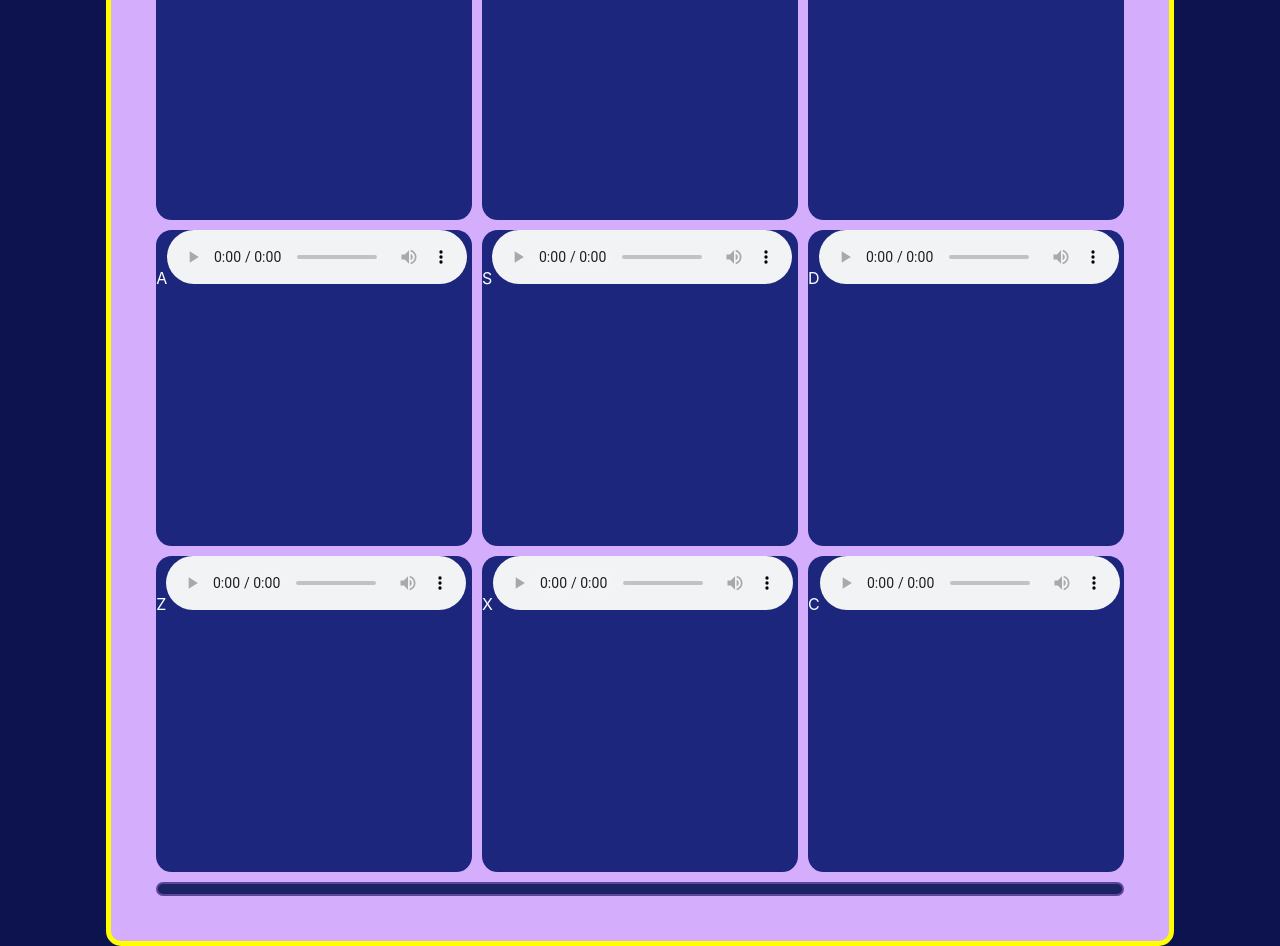
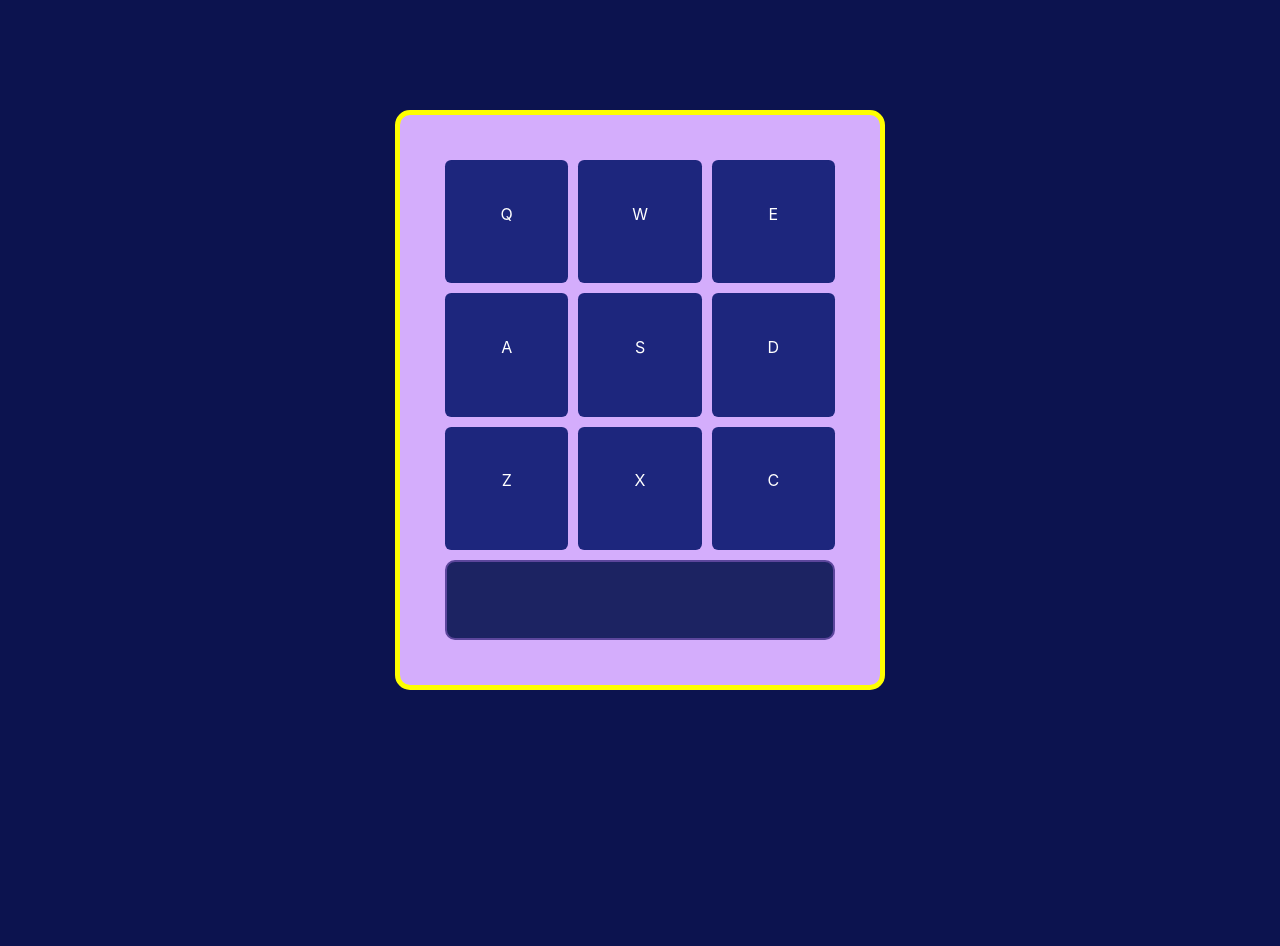
Before and after one commit to piealot/drum-machine, a React (Create React App) app: page / in a window 1280 px wide. After the commit the page ends 800 px from the top, so only its background shows below. Built offline with nearby package versions, Linux system fonts and the light colour scheme.

Commit message:
fixed for fcc

```diff
--- a/src/App.css
+++ b/src/App.css
@@ -22,6 +22,9 @@ body{
   border: none;
   border-radius: 5%;
   margin: 5px;
+  display: flex;
+  justify-content: center;
+  align-items: center;
 }
 
 .pad-bank{
@@ -44,4 +47,5 @@ body{
   font-weight:bold;
   border: 2px solid #5C469C;
   border-radius: 10px;
+  min-height: 2.5em;
 }
--- a/src/App.js
+++ b/src/App.js
@@ -5,19 +5,18 @@ function App() {
 
   const [lastSound, setLastSound] = useState("");
 
-  // handle what happens on key press
   const handleKeyPress = useCallback((event) => {
-    if(getSound(event.key)){
-      playSound(getSound(event.key), setLastSound);
+    const key = (event.key).toUpperCase();
+    if(getSound(key)){
+      console.log("hello");
+      playSound(getSound(key), setLastSound);
     }
 
   }, []);
 
   useEffect(() => {
-    // attach the event listener
     document.addEventListener('keydown', handleKeyPress);
 
-    // remove the event listener
     return () => {
       document.removeEventListener('keydown', handleKeyPress);
     };
@@ -47,10 +46,9 @@ function DrumPad(props, setLast) {
       playSound(props.type, props.setLast);
     }} className="drum-pad" id={props.type}>
 
-        {getKey(props.type)}
+        <p>{getKey(props.type)}</p>
 
-        <audio className="clip" controls id={getKey(props.type) }>
-          <source src={props.type + ".mp3"} type="audio/mpeg"></source>
+        <audio className="clip" id={getKey(props.type)} src={process.env.PUBLIC_URL +"/" + props.type + ".mp3"}>
       </audio>
 
     </div>
@@ -116,11 +114,11 @@ function getSound(key) {
 }
 
 function playSound(sound, setLast) {
-  let fileName = getKey(sound);
+  const fileName = getKey(sound);
+  const audio = document.getElementById(fileName);
   setLast(sound);
-
-  document.getElementById(fileName).currentTime = 0;
-  document.getElementById(fileName).play();
+  audio.currentTime = 0;
+  audio.play();
 }
 
 export default App;
```
Also changed, not shown: src/logo.svg (deleted).
